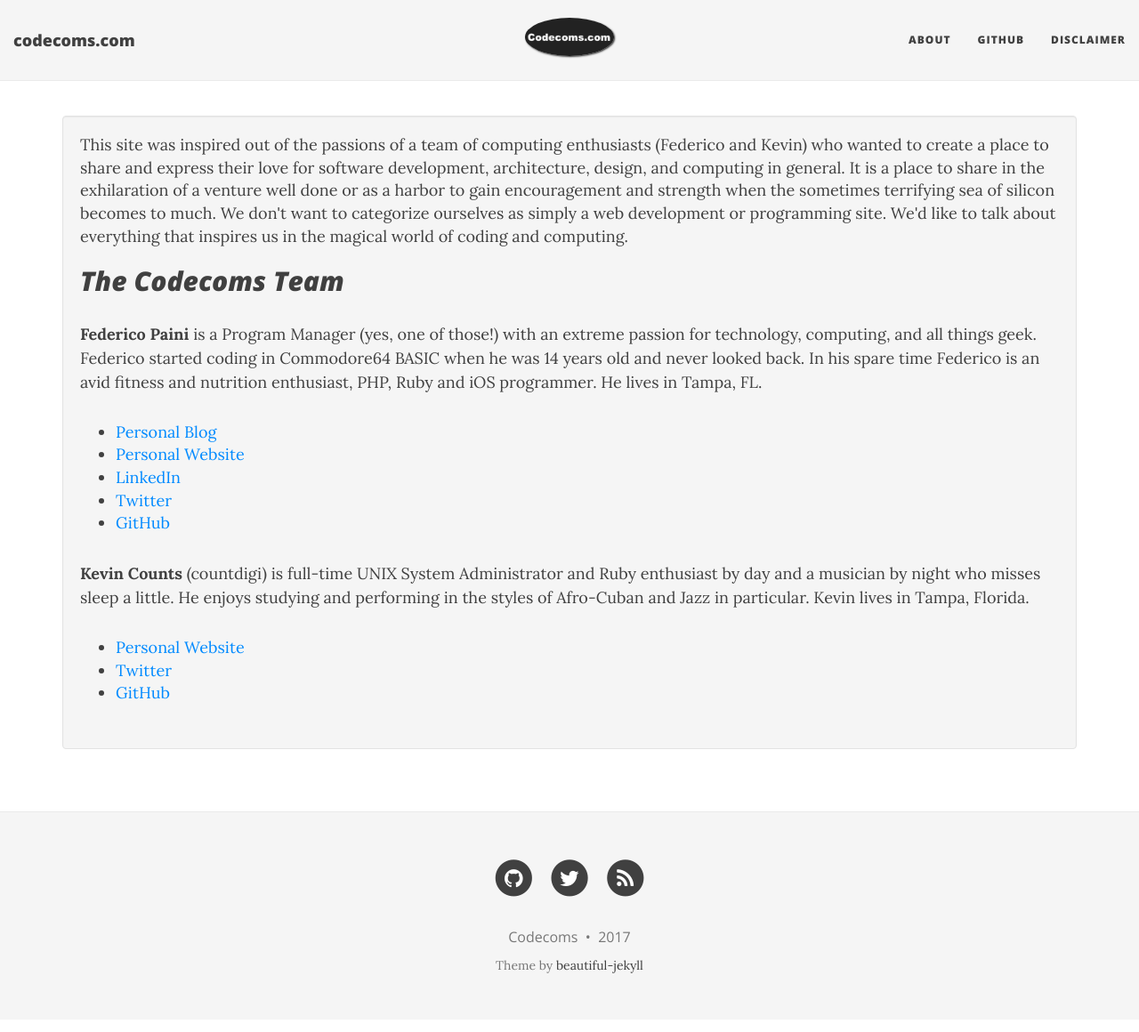
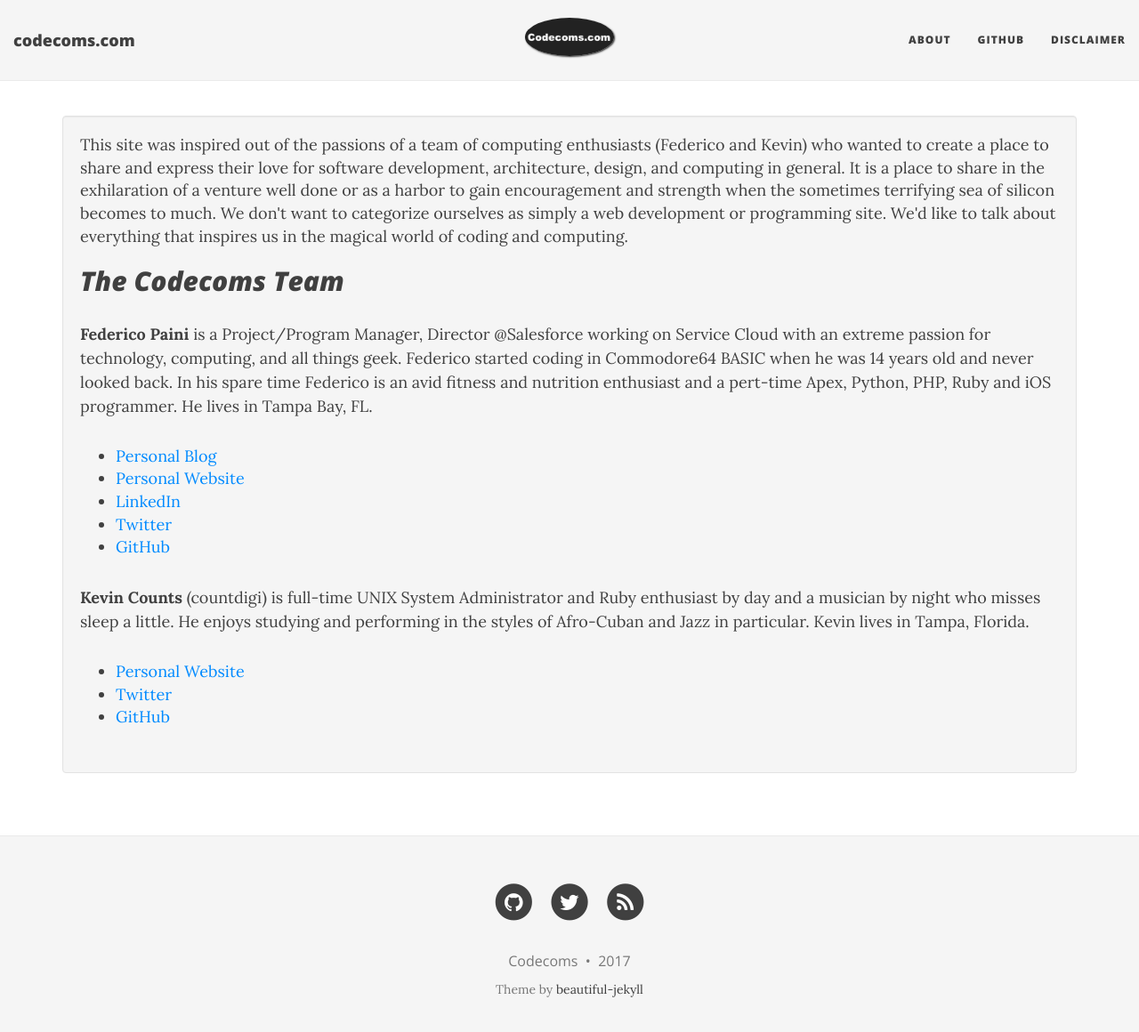
Before and after one commit to codecoms/codecoms.github.io, a Jekyll site: the page built from about.html, in a window 1280 px wide and 1173 px high. Shown: the top 1160 px of the window at 89% size. Built offline with Jekyll 4.4.1, drawn with Linux system fonts in a browser that asks for light colours; nearby versions of some CDN libraries.

Commit message:
updated about.html

```diff
--- a/about.html
+++ b/about.html
@@ -7,8 +7,8 @@ This site was inspired out of the passions of a team of computing enthusiasts (F
 
 We don't want to categorize ourselves as simply a web development or programming site. We'd like to talk about everything that inspires us in the magical world of coding and computing.
 <h2><em>The Codecoms Team</em></h2>
-<p><strong>Federico Paini</strong> is a Program Manager (yes, one of those!) with an extreme passion for technology, computing, and all things geek.
-Federico started coding in Commodore64 BASIC when he was 14 years old and never looked back. In his spare time Federico is an avid fitness and nutrition enthusiast, PHP, Ruby and iOS programmer. He lives in Tampa, FL.
+<p><strong>Federico Paini</strong> is a Project/Program Manager, Director @Salesforce working on Service Cloud with an extreme passion for technology, computing, and all things geek.
+Federico started coding in Commodore64 BASIC when he was 14 years old and never looked back. In his spare time Federico is an avid fitness and nutrition enthusiast and a pert-time Apex, Python, PHP, Ruby and iOS programmer. He lives in Tampa Bay, FL.
 <ul>
 	<li><a href="http://www.federicopaini.com">Personal Blog</a></li>
 	<li><a href="https://www.paini.org">Personal Website</a></li>
```
